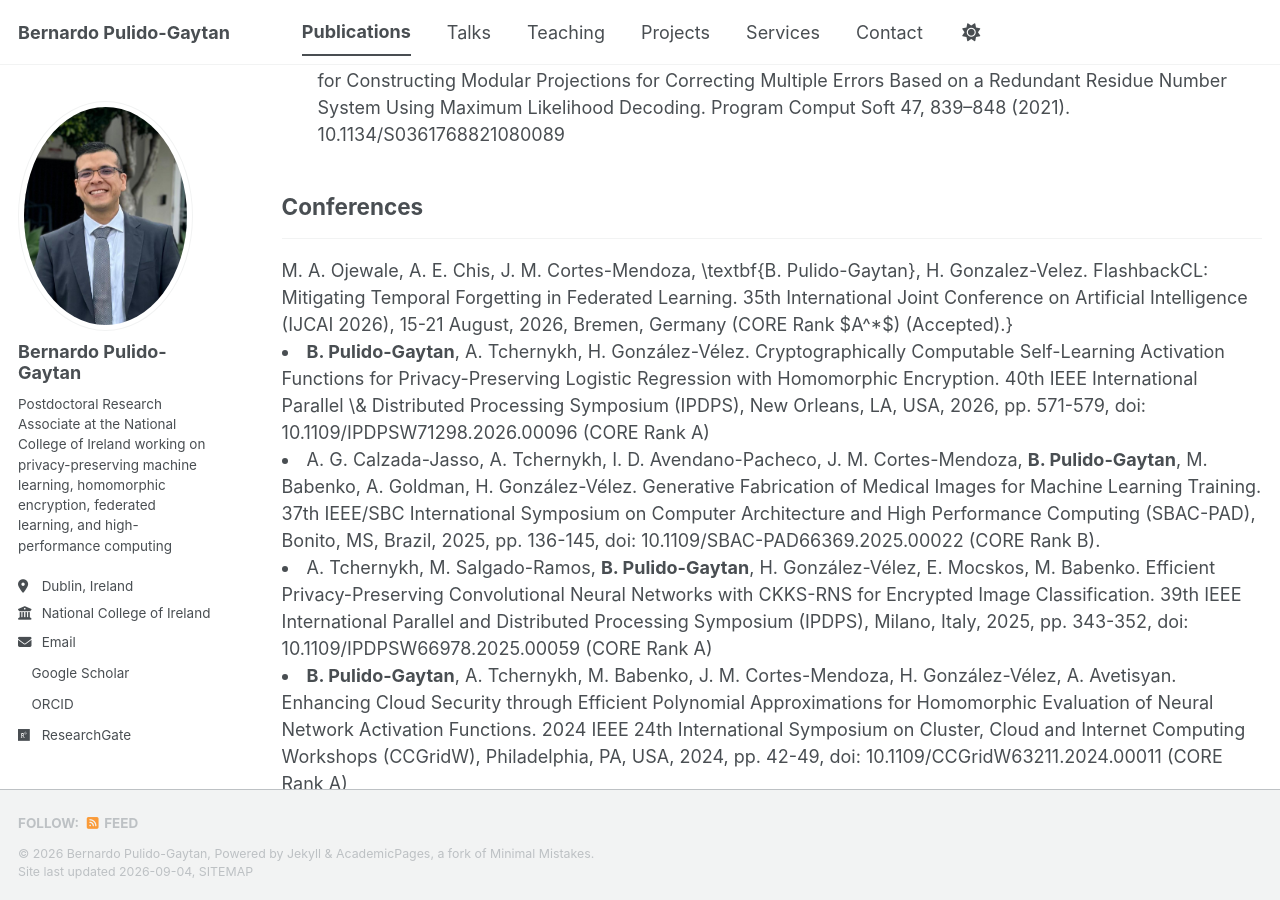
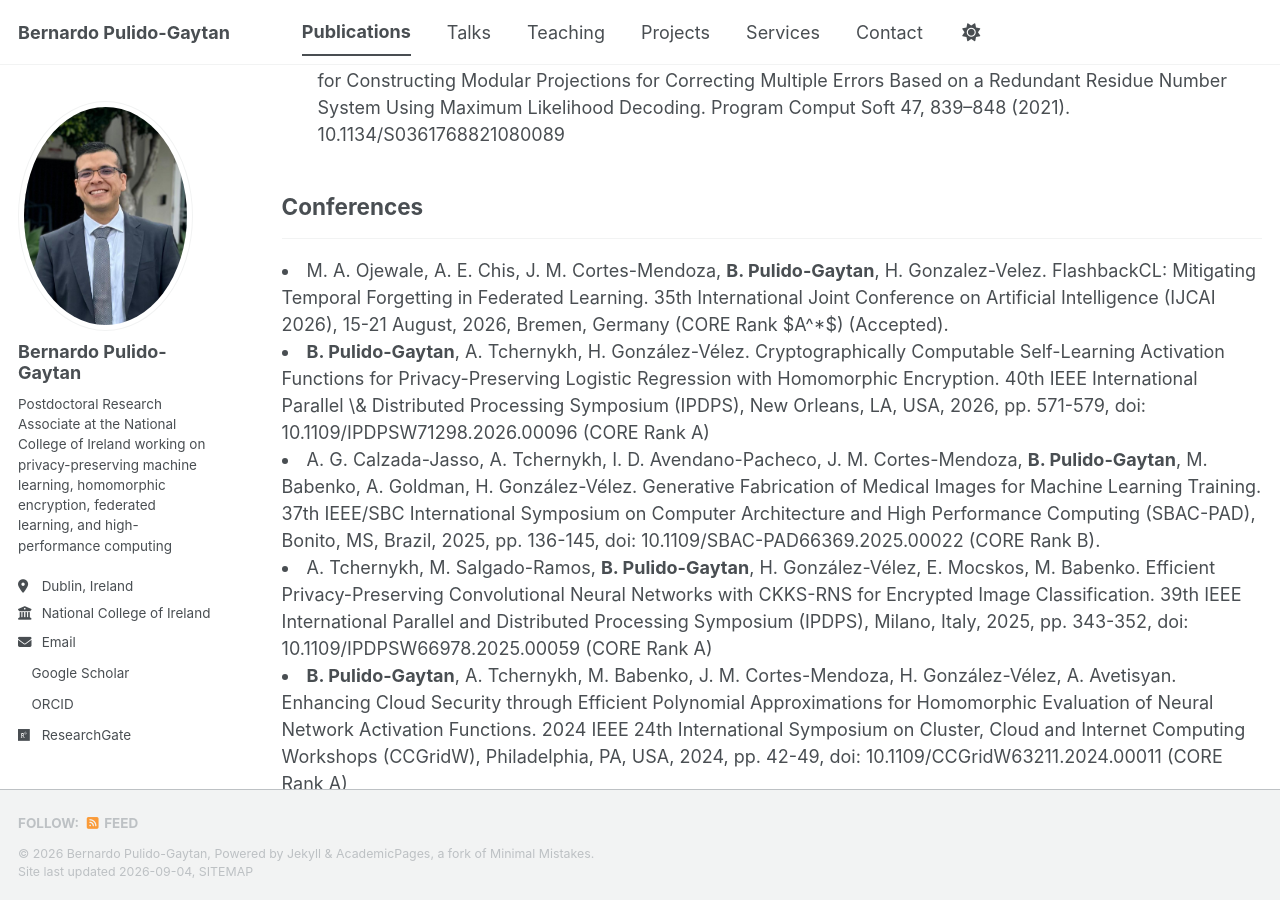
Before and after one commit to BernardoPulido/bernardopulido.github.io, a Jekyll site: the page built from _pages/publications.html, in a window 1280 px wide and 900 px high, scrolled down 1049 px. Built offline with Jekyll 4.4.1, drawn with Linux system fonts in a browser that asks for light colours; a style sheet for code colours, icons or effects is not loaded.

Commit message:
Update publications.html

```diff
--- a/_pages/publications.html
+++ b/_pages/publications.html
@@ -34,9 +34,7 @@ author_profile: true
 </ul>
 
 
-M. A. Ojewale, A. E. Chis, J. M. Cortes-Mendoza, \textbf{B. Pulido-Gaytan}, H. Gonzalez-Velez. FlashbackCL: Mitigating Temporal Forgetting in Federated Learning. 35th International Joint Conference on Artificial Intelligence (IJCAI 2026), 15-21 August, 2026, Bremen, Germany (CORE Rank $A^*$) (Accepted).}
-
-
+<li>M. A. Ojewale, A. E. Chis, J. M. Cortes-Mendoza, <strong>B. Pulido-Gaytan</strong>, H. Gonzalez-Velez. FlashbackCL: Mitigating Temporal Forgetting in Federated Learning. 35th International Joint Conference on Artificial Intelligence (IJCAI 2026), 15-21 August, 2026, Bremen, Germany (CORE Rank $A^*$) (Accepted).</li>
 <li><strong>B. Pulido-Gaytan</strong>, A. Tchernykh, H. González-Vélez. Cryptographically Computable Self-Learning Activation Functions for Privacy-Preserving Logistic Regression with Homomorphic Encryption. 40th IEEE International Parallel \& Distributed Processing Symposium (IPDPS), New Orleans, LA, USA, 2026, pp. 571-579, doi: 10.1109/IPDPSW71298.2026.00096 (CORE Rank A)</li>
 <li>A. G. Calzada-Jasso, A. Tchernykh, I. D. Avendano-Pacheco, J. M. Cortes-Mendoza, <strong>B. Pulido-Gaytan</strong>, M. Babenko, A. Goldman, H. González-Vélez. Generative Fabrication of Medical Images for Machine Learning Training. 37th IEEE/SBC International Symposium on Computer Architecture and High Performance Computing (SBAC-PAD), Bonito, MS, Brazil, 2025, pp. 136-145, doi: 10.1109/SBAC-PAD66369.2025.00022 (CORE Rank B).</li>
 <li>A. Tchernykh, M. Salgado-Ramos, <strong>B. Pulido-Gaytan</strong>, H. González-Vélez, E. Mocskos, M. Babenko. Efficient Privacy-Preserving Convolutional Neural Networks with CKKS-RNS for Encrypted Image Classification. 39th IEEE International Parallel and Distributed Processing Symposium (IPDPS), Milano, Italy, 2025, pp. 343-352, doi: 10.1109/IPDPSW66978.2025.00059 (CORE Rank A)</li>
```
